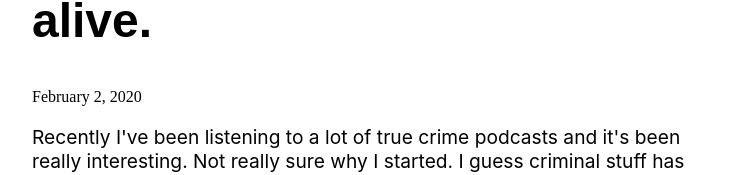
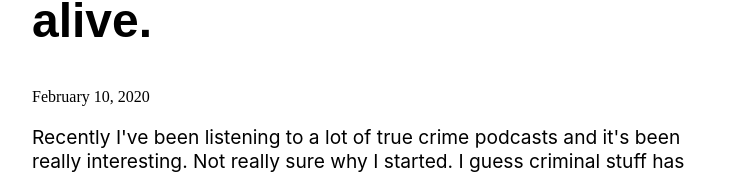
Before and after one commit to caleblawrence/personal-website, a Next.js app: page /posts/be-weird-be-rude-and-stay-alive in a window 1280 px wide. Shown: the part 152-327 px from the top of the page, without its empty margins (272-1002 px from the left). Built offline with nearby package versions, Linux system fonts and the light colour scheme.

Commit message:
fixed date

```diff
--- a/pages/posts/be-weird-be-rude-and-stay-alive.mdx
+++ b/pages/posts/be-weird-be-rude-and-stay-alive.mdx
@@ -3,7 +3,7 @@ import BlogPost from '../../components/layouts/blog-post'
 
 export const meta = {
   published: true,
-  publishedAtHumanFriendly: 'February 2, 2020',
+  publishedAtHumanFriendly: 'February 10, 2020',
   publishedAt: '2020-02-10',
   title: 'Be weird, be rude, and stay alive.',
   summary: "Some thoughts about personal protection and some true crime podcasts I've been listening to lately.",
```
